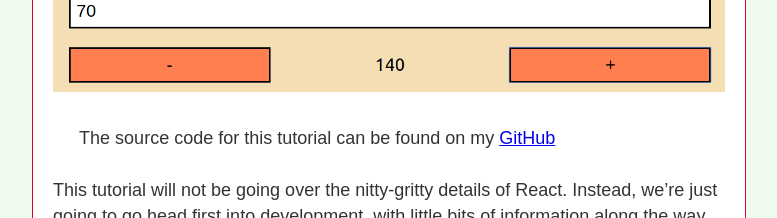
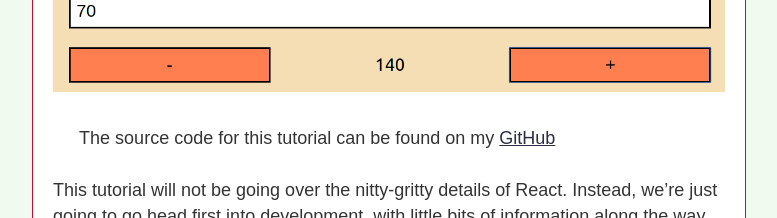
Before and after one commit to sixfwa/personal-website, a Gatsby site: page /blog/Building_a_Simple_React_Application in a window 1280 px wide. Shown: the part 1480-1698 px from the top of the page, without its empty margins (251-1028 px from the left). Built offline with nearby package versions, Linux system fonts and the light colour scheme; Gatsby itself is replaced by a stand-in of ours; some packages are replaced by stand-ins of ours.

Commit message:
removed the standard deco to links

```diff
--- a/src/templates/blog.styles.scss
+++ b/src/templates/blog.styles.scss
@@ -3,4 +3,8 @@
   padding: 20px;
   border: 0.1rem solid #d90429;
   border-radius: 1rem;
+
+  a {
+    color: #2b2d42;
+  }
 }
```
